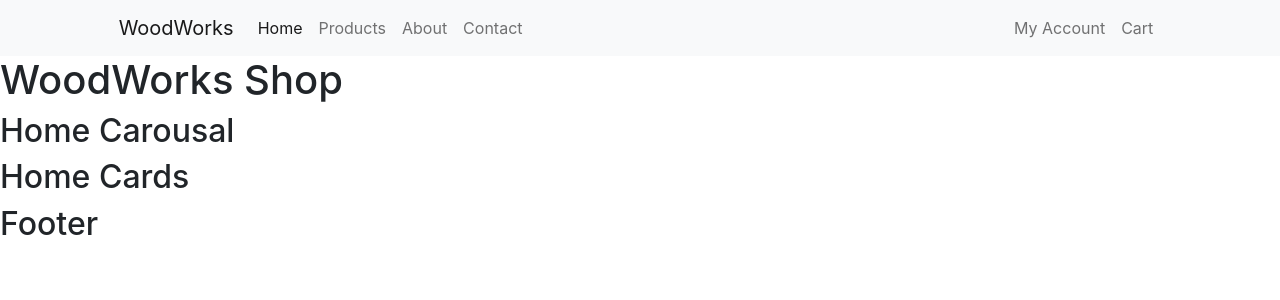
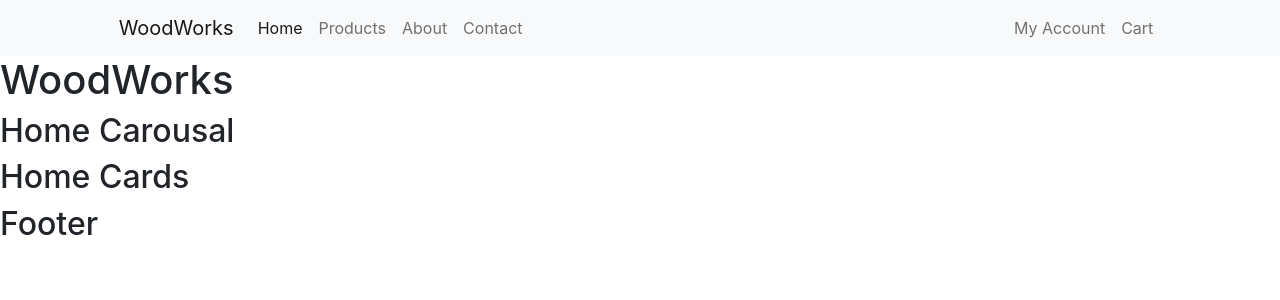
Before and after one commit to sidmadke/EBAGS, a React (Create React App) app: page / in a window 1280 px wide. Shown: the top 300 px of the page. Built offline with nearby package versions, Linux system fonts and the light colour scheme.

Commit message:
demo commit

```diff
--- a/src/pages/homePage.jsx
+++ b/src/pages/homePage.jsx
@@ -3,16 +3,14 @@ import { Route, Switch } from 'react-router-dom';
 import Footer from '../components/footer';
 import HomeCards from '../components/home.cards';
 import HomeCarousal from '../components/home.carousal';
-import Navbar from '../components/navbar';
-import About from './about';
-import Contact from './contact';
+
 
 const HomePage = () => {
     return (
         <div>
 
 
-            <h1>WoodWorks Shop</h1>
+            <h1>WoodWorks </h1>
             <HomeCarousal />
             <HomeCards />
 
```
